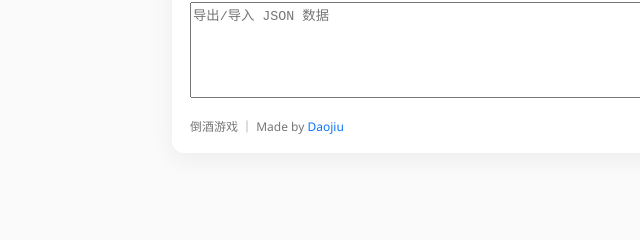
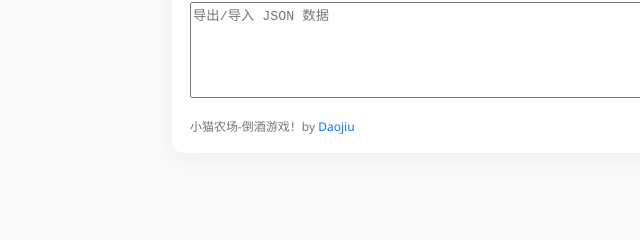
Before and after one commit to plugin1/daojiu, a plain HTML site: page index.html in a window 1280 px wide. Shown: the part 482-722 px from the top of the page, 0-640 px from the left. Drawn offline with nearby package versions, Linux system fonts and the light colour scheme; no server answers.

Commit message:
Update footer text in index.html

```diff
--- a/index.html
+++ b/index.html
@@ -65,7 +65,7 @@ footer{margin-top:14px;font-size:12px;color:#777;}
 <hr>
 <textarea id="dataBox" placeholder="导出/导入 JSON 数据"></textarea>
 
-<footer>倒酒游戏 ｜ Made by <a href="mailto:hopeaupl@gmail.com" style="color:#0b76ff;text-decoration:none;">Daojiu</a></footer>
+<footer>小猫农场-倒酒游戏！by <a href="mailto:hopeaupl@gmail.com" style="color:#0b76ff;text-decoration:none;">Daojiu</a></footer>
 </div>
 
 <script>
```
